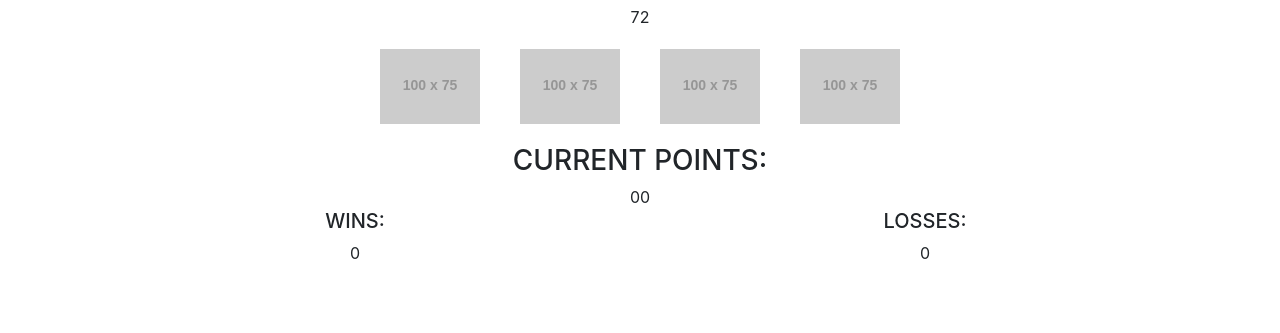
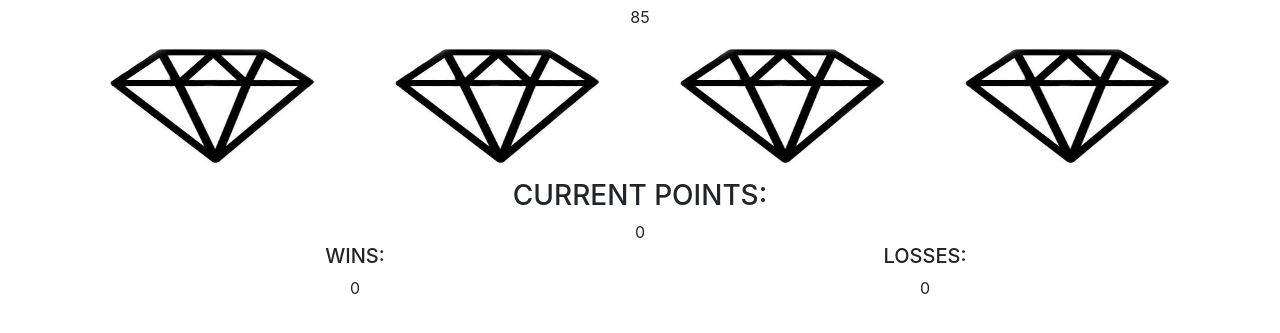
Before and after one commit to Rilagan1937/week-4-game, a plain HTML site: page index.html in a window 1280 px wide. Shown: the part 383-716 px from the top of the page. Drawn offline with nearby package versions, Linux system fonts and the light colour scheme; placeholder pictures from the web are drawn by us.

Commit message:
4/2 vimproved version

```diff
--- a/assets/css/style.css
+++ b/assets/css/style.css
@@ -7,6 +7,6 @@ img {
 }
 .crystal-image {
 
-    max-width: 100%;
-    padding: 20px;
+    width: 100%;
+    height: 150px;
 }
--- a/assets/javascript/game.js
+++ b/assets/javascript/game.js
@@ -1,7 +1,62 @@
+var goal = 0;
+var current = 0;
+var wins = 0;
+var losses = 0;
+var crys1 = 0;
+var crys2 = 0;
+var crys3 = 0;
+var crys4 = 0;
+var crystals = $("#crystals");
+var crystalsValue = [];
+var imagesArray = ["assets/images/crystal-pic.jpg", "assets/images/crystal-pic.jpg", "assets/images/crystal-pic.jpg", "assets/images/crystal-pic.jpg"]
 
+function startGame() {
+    goal = Math.floor(Math.random() * 101) + 19;
+    $('#goal').text(goal);
 
-var goal = Math.floor(Math.random() * 101) + 19;
-console.log(goal);
+    current = 0
+    crys1 = Math.floor(Math.random() * 12) + 1;
+    crys2 = Math.floor(Math.random() * 12) + 1;
+    crys3 = Math.floor(Math.random() * 12) + 1;
+    crys4 = Math.floor(Math.random() * 12) + 1;
 
-//goal += $(this).text();
-$('#goal').text(goal);
+    crystalsValue = [crys1, crys2, crys3, crys4];
+
+    $("#wins").text(wins);
+    $("#goal").text(goal);
+    $("#current-points").text(current);
+    $("#losses").text(losses);
+
+    crystals.empty();
+
+    for (var i = 0; i < crystalsValue.length; i++) {
+        console.log(crystalsValue[i]);
+        var colDiv = $("<div>");
+        colDiv.addClass("col-3");
+        var imageCrystal = $("<img>");
+        imageCrystal.addClass("crystal-image");
+        imageCrystal.attr("src", imagesArray[i]);
+        imageCrystal.attr("crystalvalue", crystalsValue[i]);
+        colDiv.append(imageCrystal);
+        crystals.append(colDiv);
+    }
+}
+
+startGame()
+
+crystals.on("click", ".crystal-image", function () {
+    var imageValue = ($(this).attr("crystalvalue"));
+    //console.log(imageValue);
+    imageValue = parseInt(imageValue);
+    current += imageValue;
+    $("#current-points").text(current);
+    if (current === goal) {
+        wins++;
+        startGame();
+    }
+    if (current > goal) {
+        losses++;
+        startGame();
+    }
+
+});
--- a/index.html
+++ b/index.html
@@ -6,7 +6,6 @@
     <meta name="viewport" content="width=device-width, initial-scale=1.0">
     <meta http-equiv="X-UA-Compatible" content="ie=edge">
     <title>Crystal Game</title>
-
     <link rel="stylesheet" href="https://maxcdn.bootstrapcdn.com/bootstrap/4.0.0/css/bootstrap.min.css" integrity="sha384-Gn5384xqQ1aoWXA+058RXPxPg6fy4IWvTNh0E263XmFcJlSAwiGgFAW/dAiS6JXm"
         crossorigin="anonymous">
     <link rel="stylesheet" type="text/css" href="assets/css/style.css">
@@ -45,15 +44,13 @@
             </div>
         </div>
     </div> -->
+
     <div class="container">
-            <div class="row">
-                <div class="col">
-                        <div id="crystals"></div>
-                </div>
-            </div>
+        <div id="crystals" class="row">
         </div>
+    </div>
 
-
+    <div id="buttons-container"></div>
     <div class="container">
         <h3>CURRENT POINTS:</h3>
         <span id="current-points">00</span>
@@ -72,100 +69,9 @@
         </div>
     </div>
 
-
-
-
     <script src="https://code.jquery.com/jquery-3.3.1.min.js" integrity="sha256-FgpCb/KJQlLNfOu91ta32o/NMZxltwRo8QtmkMRdAu8="
         crossorigin="anonymous"></script>
-    <script type="text/javascript">
-
-        var goal = Math.floor(Math.random() * 101) + 19;
-        //console.log(goal);
-        $('#goal').text(goal);
-
-        var current = 0
-        var wins = 0
-        var losses = 0
-
-        var crystals = $("#crystals");
-
-        var crys1 = Math.floor(Math.random() * 12) + 1;
-        var crys2 = Math.floor(Math.random() * 12) + 1;
-        var crys3 = Math.floor(Math.random() * 12) + 1;
-        var crys4 = Math.floor(Math.random() * 12) + 1;
-
-        var crystalsValue = [crys1, crys2, crys3, crys4];
-        //console.log(crystalsValue);
-
-        for (var i = 0; i < crystalsValue.length; i++) {
-            console.log(crystalsValue[i]);
-            var imageCrystal = $("<img>");
-            imageCrystal.addClass("crystal-image");
-            imageCrystal.attr("src", "http://via.placeholder.com/100x75");
-            imageCrystal.attr("crystalvalue", crystalsValue[i]);
-            crystals.append(imageCrystal);
-        }
-
-        crystals.on("click", ".crystal-image", function() {
-            var imageValue = ($(this).attr("crystalvalue"));
-            //console.log(imageValue);
-            imageValue = parseInt(imageValue);
-            current += imageValue;
-            $("#current-points").text(current);
-                if (current === goal){
-                    wins ++;
-                    goal = Math.floor(Math.random() * 101) + 19;
-                    current = 0;
-                    //How do I get new attributes on the images, (random numbers), loop???
-                    //var crystalArr = crystalsValue;
-                       // for (var i = 0; i < crystalArr; i++){
-
-                        //this is replacing all with one randome number
-                        var newCrystalValue = Math.floor(Math.random() * 12) + 1;
-                        $(".crystal-image").attr("crystalvalue", newCrystalValue);
-
-
-                    $("#wins").text(wins);
-                    $("#goal").text(goal);
-                    $("#current-points").text(current);
-                }
-                if (current > goal){
-                    losses ++;
-                    goal = Math.floor(Math.random() * 101) + 19;
-                    current = 0;
-
-                    ///////////
-
-
-                    $("#losses").text(losses);
-                    $("#goal").text(goal);
-                    $("#current-points").text(current);
-                }
-
-        });
-
-
-
-        // for (var i = 0; i < crystalsValue.length; i++) {
-        //     var imgArr = ["#crys1", "#crys2", "#crys3", "#crys4"];
-        //     $(imgArr).attr("values", crystalsValue[i]);
-        // }
-
-        // $("#crys1").attr("data-crys1value", crys1);
-
-        // $("#crys1").click(function() {
-        //    var crys1value = ($(this).attr("data-crys1value"));
-        //    current += crys1value;
-        //    $("current-points").text(current);
-        //     console.log(crys1value);
-        // });
-
-
-
-
-    </script>
-
-
+    <script src="assets/javascript/game.js"></script>
 
 </body>
 
```
